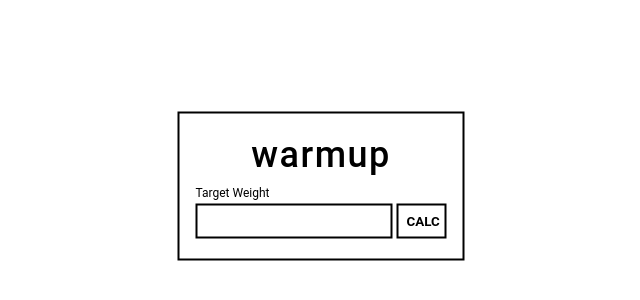
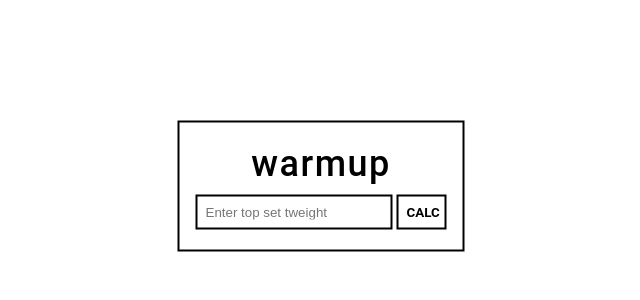
Before and after one commit to mbchoa/warmup, a React (Create React App) app: page / in a window 1280 px wide. Shown: the part 214-514 px from the top of the page, without its empty margins (319-959 px from the left). Built offline with nearby package versions, Linux system fonts and the light colour scheme; the HTML template or start-up script is replaced by a standard one; a web font is replaced by a local one.

Commit message:
Replace label field with input placeholder

```diff
--- a/src/WarmupInput.js
+++ b/src/WarmupInput.js
@@ -23,11 +23,11 @@ const WarmupInput = () => {
     <div className="warmup-input">
       <h1 className="warmup-input__header">Warmup</h1>
       <div className="warmup-input__form">
-        <p className="warmup-input__label">Target Weight</p>
         <div className="warmup-input__form-row">
           <input
             className="warmup-input__input"
             onChange={(e) => setTargetWeight(e.target.value)}
+            placeholder="Enter top set tweight"
             type="number"
             value={targetWeight || ''}
           />
```
